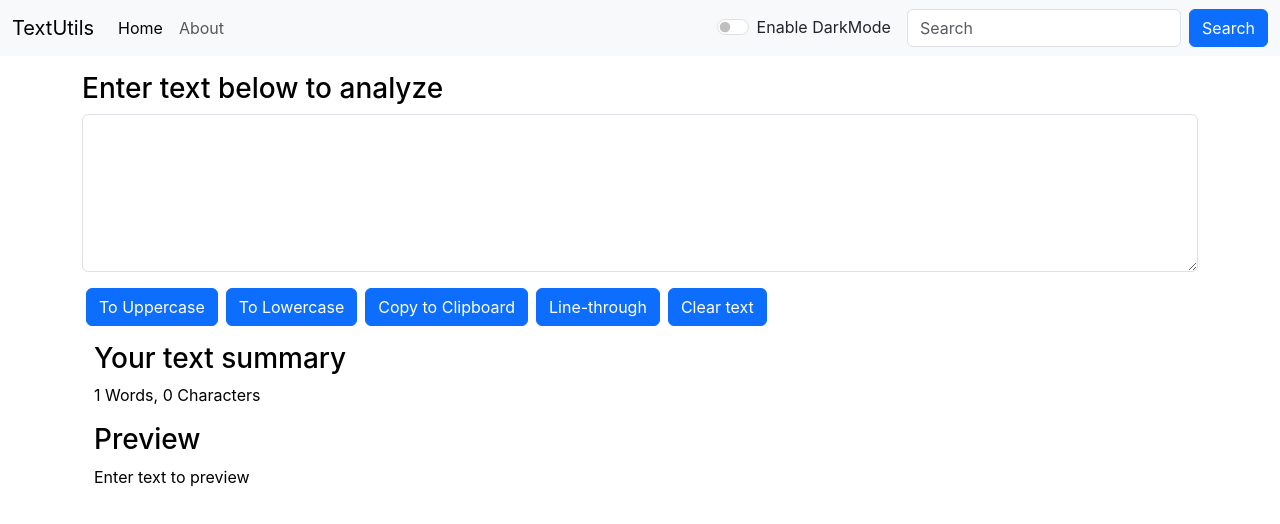
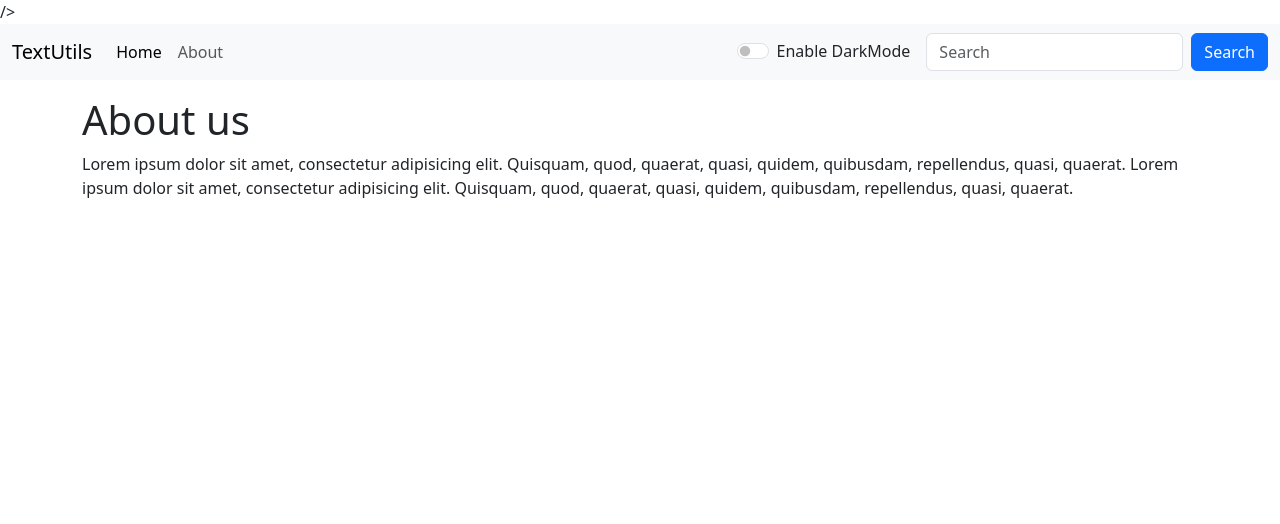
Before and after one commit to iamark121/TextUtils, a React (Create React App) app: page /about in a window 1280 px wide. Shown: the top 524 px of the page. Built offline with nearby package versions, Linux system fonts and the light colour scheme.

Commit message:
Added router functionality and need to work on some issues in future..

```diff
--- a/package.json
+++ b/package.json
@@ -8,6 +8,7 @@
     "@testing-library/user-event": "^13.5.0",
     "react": "^18.2.0",
     "react-dom": "^18.2.0",
+    "react-router-dom": "^5.3.4",
     "react-scripts": "5.0.1",
     "web-vitals": "^2.1.4"
   },
--- a/public/index.html
+++ b/public/index.html
@@ -7,7 +7,7 @@
     <meta name="theme-color" content="#000000" />
     <meta
       name="description"
-      content="Web site created using create-react-app"
+      content="TextUtils application is an easy way to manipulate your inserted text." />
     />
     <link rel="apple-touch-icon" href="%PUBLIC_URL%/logo192.png" />
     <!--
--- a/src/App.js
+++ b/src/App.js
@@ -2,8 +2,10 @@
 import "./App.css";
 import Alert from "./components/Alert";
 import Navbar from "./components/Navbar";
+import About from "./components/About";
 import Textform from "./components/Textform";
 import React, { useState } from "react";
+import { BrowserRouter as Router, Switch, Route, Link } from "react-router-dom";
 
 function App() {
   const [mode, setMode] = useState("light");
@@ -19,6 +21,7 @@ function App() {
     }, 1000);
   };
   return (
+    <Router>
     <>
       <Navbar
         title="TextUtils"
@@ -38,18 +41,29 @@ function App() {
       />
       <Alert alert={alert} show />
       <div className="container my-3">
-        <Textform
+
+        <Switch>
+          <Route exact path="/about">
+            <About />
+          </Route>
+          <Route exact path="/">
+          <Textform
           mode={mode}
           showAlert={showAlert}
           toggleMode={() => {
             setMode(mode === "light" ? "dark" : "light");
           }}
         />
+          </Route>
+        </Switch>
+
       </div>
 
       {/* // <Navbar /> */}
     </>
+    </Router>
   );
+
 }
 
 export default App;
--- /dev/null
+++ b/src/components/About.jsx
@@ -0,0 +1,16 @@
+import React from 'react'
+
+export default function About() {
+  return (
+    <div>
+        <h1 className="heading">
+            About us
+        </h1>
+        <p className="para">
+            Lorem ipsum dolor sit amet, consectetur adipisicing elit. Quisquam, quod, quaerat, quasi, quidem, quibusdam, repellendus, quasi, quaerat.
+
+            Lorem ipsum dolor sit amet, consectetur adipisicing elit. Quisquam, quod, quaerat, quasi, quidem, quibusdam, repellendus, quasi, quaerat.
+        </p>
+    </div>
+  )
+}
--- a/src/components/Navbar.jsx
+++ b/src/components/Navbar.jsx
@@ -1,13 +1,14 @@
 import React from "react";
 import PropTypes from "prop-types";
+import { Link } from "react-router-dom";
 
 function Navbar(props) {
   return (
     <nav className={`navbar navbar-expand-lg navbar-${props.mode} bg-${props.mode}`}>
       <div className="container-fluid">
-        <a className="navbar-brand" href="/">
+        <Link className="navbar-brand" to="/">
           {props.title}
-        </a>
+        </Link>
         <button
           className="navbar-toggler"
           type="button"
@@ -22,14 +23,14 @@ function Navbar(props) {
         <div className="collapse navbar-collapse" id="navbarSupportedContent">
           <ul className="navbar-nav me-auto mb-2 mb-lg-0">
             <li className="nav-item">
-              <a className="nav-link active" aria-current="page" href="/">
+              <Link className="nav-link active" aria-current="page" to="/">
                 Home
-              </a>
+              </Link>
             </li>
             <li className="nav-item">
-              <a className="nav-link" href="/">
+              <Link className="nav-link" to="/about">
                 About
-              </a>
+              </Link>
             </li>
           </ul>
           <div className="form-check form-switch mx-3">
```
Also changed, not shown: 1 other file (tests, documents, lock files or other folders).
